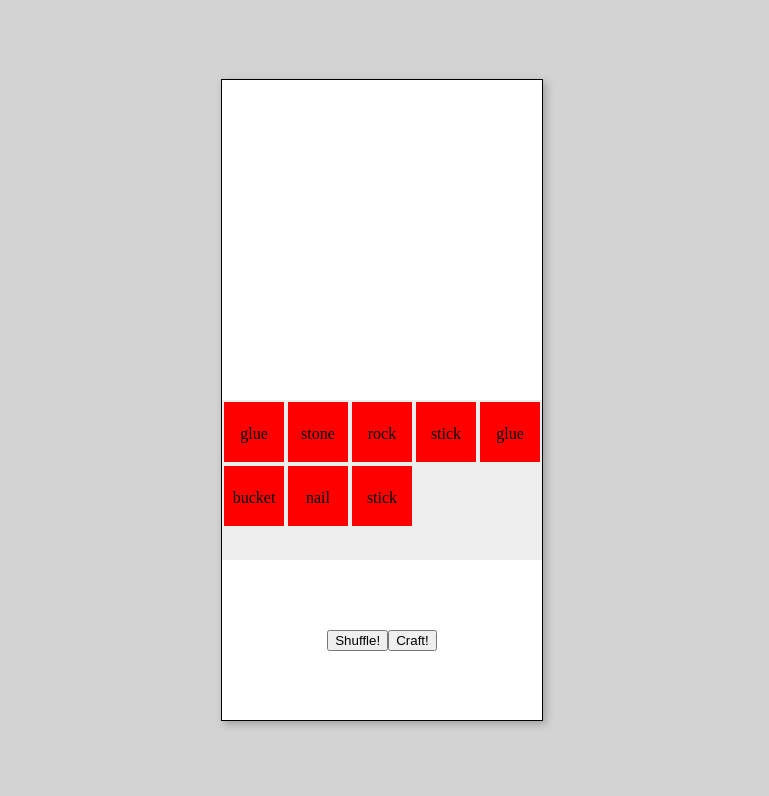
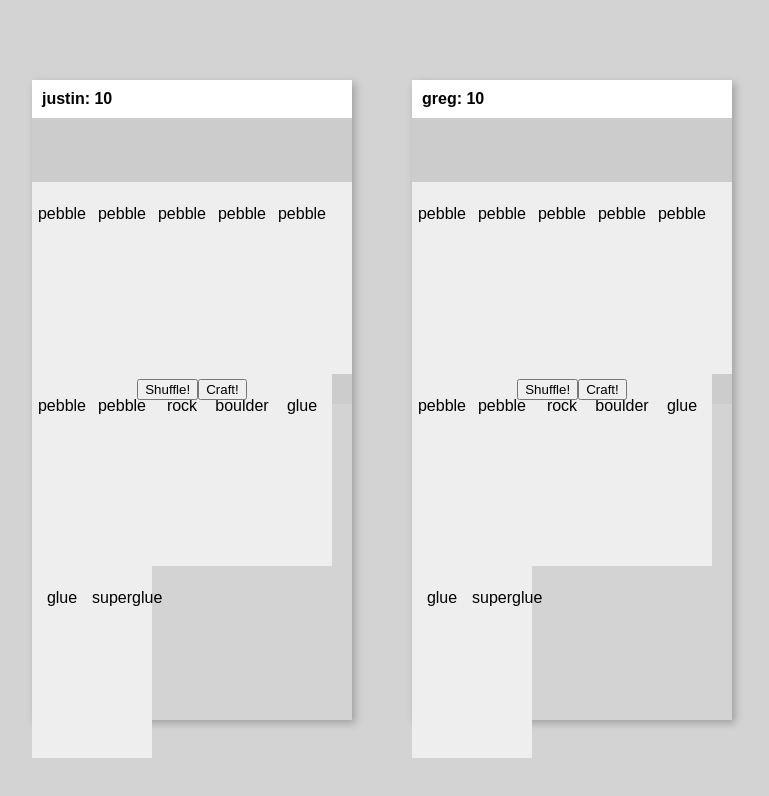
Before and after one commit to jbakse/battle-craft, a Vue app: page / in a window 1280 px wide. Shown: the top 796 px of the page, without its empty margins (258-1027 px from the left). Built offline with nearby package versions, Linux system fonts and the light colour scheme.

Commit message:
craft and fight

```diff
--- a/src/App.vue
+++ b/src/App.vue
@@ -1,149 +1,102 @@
 <template>
   <div id="app">
-    <div id="workbench">
-       <item
-        v-for="i in workbenchItems"
-        v-bind:name="i.name"
-        v-bind:key="i.id"
-        v-bind:item="i"
-        v-on:onClick="onWorkbenchItemClicked"
-        >
-        </item>
+    <div class="screen">
+      <character-status
+      v-bind="character1"
+      />
+
+      <battle-bench
+      v-on:attacksCrafted="onAttacksCrafted"
+      :workbenchItems="character1.workbench"
+      :inventoryItems="character1.inventory"
+      :owner="character1"
+      >
+      </battle-bench>
     </div>
-    <ul id="inventory">
-        <item
-        v-for="i in inventoryItems"
-        v-bind:name="i.name"
-        v-bind:key="i.id"
-        v-bind:item="i"
-        v-on:onClick="onInventoryItemClicked"
-        >
-        </item>
-    </ul>
-    <div id="actions">
-      <button v-on:click="shuffle">Shuffle!</button>
-      <button v-on:click="craft">Craft!</button>
+    <div class="screen">
+      <character-status
+      v-bind="character2"
+      />
+
+      <battle-bench
+      v-on:attacksCrafted="onAttacksCrafted"
+      :workbenchItems="character2.workbench"
+      :inventoryItems="character2.inventory"
+      :owner="character2"
+      >
+      </battle-bench>
     </div>
+
   </div>
 </template>
 
 <script>
-import Item from "./components/Item";
+import { Character, Item, createLibraryItem } from "./battle-craft.js";
+import BattleBench from "./components/BattleBench";
+import CharacterStatus from "./components/CharacterStatus";
 import * as _ from "lodash";
-
-let itemId = 0;
-class item {
-  level = 1;
-  name = "unnamed";
-  type = "craft";
-  elements = [];
-  specials = [];
-
-  constructor(name) {
-    this.name = name;
-    this.id = ++itemId;
-  }
-
-  toString() {
-    return `${this.name}:${this.id}`;
-  }
-}
-
-let inventory = [
-  new item("glue"),
-  new item("stone"),
-  new item("rock"),
-  new item("stick"),
-  new item("glue"),
-  new item("bucket"),
-  new item("nail"),
-  new item("stick")
-];
-
-let workbench = [];
-
-function removeFirst(array, item) {
-  let i = array.indexOf(item);
-  if (i < 0) return false;
-  array.splice(i, 1);
-  return true;
-}
 
 export default {
   name: "app",
   components: {
-    Item
+    BattleBench,
+    CharacterStatus
   },
   data: () => {
+    let character1 = new Character("justin");
+    character1.inventory.push(createLibraryItem("pebble"));
+    character1.inventory.push(createLibraryItem("pebble"));
+    character1.inventory.push(createLibraryItem("pebble"));
+    character1.inventory.push(createLibraryItem("pebble"));
+    character1.inventory.push(createLibraryItem("pebble"));
+    character1.inventory.push(createLibraryItem("pebble"));
+    character1.inventory.push(createLibraryItem("pebble"));
+    character1.inventory.push(createLibraryItem("rock"));
+    character1.inventory.push(createLibraryItem("boulder"));
+    character1.inventory.push(createLibraryItem("glue"));
+    character1.inventory.push(createLibraryItem("glue"));
+    character1.inventory.push(createLibraryItem("superglue"));
+
+    let character2 = new Character("greg");
+    character2.inventory.push(createLibraryItem("pebble"));
+    character2.inventory.push(createLibraryItem("pebble"));
+    character2.inventory.push(createLibraryItem("pebble"));
+    character2.inventory.push(createLibraryItem("pebble"));
+    character2.inventory.push(createLibraryItem("pebble"));
+    character2.inventory.push(createLibraryItem("pebble"));
+    character2.inventory.push(createLibraryItem("pebble"));
+    character2.inventory.push(createLibraryItem("rock"));
+    character2.inventory.push(createLibraryItem("boulder"));
+    character2.inventory.push(createLibraryItem("glue"));
+    character2.inventory.push(createLibraryItem("glue"));
+    character2.inventory.push(createLibraryItem("superglue"));
+
+    character1.target = character2;
+    character2.target = character1;
     return {
-      inventoryItems: inventory,
-      workbenchItems: workbench
+      character1,
+      character2
     };
   },
   methods: {
-    onWorkbenchItemClicked(clicked) {
-      let result = removeFirst(this.workbenchItems, clicked.item);
-      if (result) {
-        this.inventoryItems.push(clicked.item);
-      }
-    },
-
-    onInventoryItemClicked(clicked) {
-      let result = removeFirst(this.inventoryItems, clicked.item);
-      if (result) {
-        this.workbenchItems.push(clicked.item);
-      }
-    },
-
-    craft() {
-      if (this.workbenchItems.length !== 3) {
-        return console.error("wrong noumber of items");
-      }
-      let a = this.workbenchItems.shift();
-      let b = this.workbenchItems.shift();
-      let c = this.workbenchItems.shift();
-
-      this.inventoryItems.push(new item("crafted"));
-
-      console.log(`craft ${a} + ${b} + ${c}`);
-    },
-
-    shuffle() {
-      console.log("shuffle");
-      this.inventoryItems = _.shuffle(this.inventoryItems);
+    onAttacksCrafted(crafter, attacks) {
+      console.log(`${crafter} attacks ${crafter.target}`);
+      // attacks.forEach(attack => {
+      //   crafter.target.applyAttack(attack);
+      // });
+      attacks.forEach(attack => {
+        crafter.target.applyAttack(attack);
+      });
     }
   }
 };
 </script>
 
 <style>
-#workbench {
-  height: 320px;
-  display: flex;
-  flex-wrap: wrap;
-  align-content: flex-start;
-}
-
-#inventory {
-  background: #eee;
-  margin: 0;
-  padding: 0;
-  height: 160px;
-  display: flex;
-  flex-wrap: wrap;
-  align-content: flex-start;
-}
-
-#actions {
-  height: 160px;
-  display: flex;
-  align-items: center;
-  justify-content: center;
-}
-
 html,
 body {
   height: 100%;
+  font-family: Arial, Helvetica, sans-serif;
 }
 
 body {
@@ -155,10 +108,15 @@ body {
 }
 
 #app {
-  width: 320px;
+  width: 700px;
+  /* border: 1px solid green; */
+  display: flex;
+  justify-content: space-between;
+}
+
+.screen {
   height: 640px;
-  border: 1px solid black;
-  background: white;
   box-shadow: 3px 3px 8px rgba(0, 0, 0, 0.25);
+  /* border: 1px solid blue; */
 }
 </style>
--- /dev/null
+++ b/src/battle-craft.js
@@ -0,0 +1,123 @@
+import * as _ from "lodash";
+
+
+let characterId = 0;
+export class Character {
+  id = 0;
+  hp = 10;
+  armor = 1;
+  name = "unnamed";
+  inventory = [];
+  workbench = [];
+  target = undefined;
+
+  constructor(name) {
+    this.name = name;
+    this.id = ++characterId;
+  }
+
+  toString() {
+    return `${this.name}:${this.id}`;
+  }
+
+
+  craft(a, b, c) {
+
+    console.log(`${this.name} crafts ${a} + ${b} + ${c}`);
+    let items = [];
+    let attacks = [];
+
+    if (a.type == "attack") {
+      attacks.push(new Attack(a.level + b.level + c.level));
+    }
+
+    if (a.type == "craft") {
+      let level = b.level + c.level;
+      level = Math.min(5, level);
+      let type = b.type;
+
+      let name = "crafted";
+      let matches = _.filter(itemLibrary, (item) => {
+        return item.level <= level && item.type === type;
+      });
+      _.sortBy(matches, ['level']);
+
+      if (matches.length > 0) {
+        let match = matches.pop();
+        name = match.name;
+        if (match.level < level) {
+          name += "+";
+        }
+      }
+
+      for (let i = 0; i < a.level; i++) {
+
+        items.push(new Item(`c:${name}`, level, type));
+
+      }
+
+
+    }
+
+    return {
+      items,
+      attacks
+    }
+  }
+
+  applyAttack(attack) {
+    let damage = attack.value - this.armor;
+    damage = Math.max(0, damage);
+    this.hp -= damage;
+    console.log(`${this} takes ${damage} damage`);
+  }
+}
+
+let itemId = 0;
+export class Item {
+  id = 0;
+  name = "unnamed";
+  level = 0;
+  type = "craft";
+  elements = [];
+  specials = [];
+
+  constructor(name, level = 0, type = "craft") {
+    this.name = name;
+    this.level = level;
+    this.type = type;
+    this.id = ++itemId;
+  }
+
+  toString() {
+    return `${this.name}:${this.id}`;
+  }
+}
+
+export function createLibraryItem(name) {
+  let item;
+  if (itemLibrary[name]) {
+    item = _.cloneDeep(itemLibrary[name]);
+  } else {
+    item = _.cloneDeep(itemLibrary.dust);
+  }
+  item.id = ++itemId;
+  return item;
+}
+
+let itemLibrary = {
+  dust: new Item("dust", 0, "attack"),
+  pebble: new Item("pebble", 1, "attack"),
+  rock: new Item("rock", 2, "attack"),
+  boulder: new Item("boulder", 4, "attack"),
+  glue: new Item("glue", 1, "craft"),
+  superglue: new Item("superglue", 2, "craft")
+
+}
+
+export class Attack {
+  value = 1;
+  constructor(value = 1) {
+    this.value = value;
+  }
+}
--- /dev/null
+++ b/src/components/BattleBench.vue
@@ -0,0 +1,154 @@
+<template>
+  <div class="battle-bench">
+    <div class="workbench">
+        <transition-group name="list" tag="div">
+            <item
+            class = "list-item"
+            v-for="i in workbenchItems"
+            v-bind:name="i.name"
+            v-bind:key="i.id"
+            v-bind:item="i"
+            v-on:onClick="onWorkbenchItemClicked"
+            >
+            </item>
+        </transition-group>
+    </div>
+    <div class="inventory">
+        <transition-group name="list" tag="div">
+            <item
+            class = "list-item"
+            v-for="i in inventoryItems"
+            v-bind:name="i.name"
+            v-bind:key="i.id"
+            v-bind:item="i"
+            v-on:onClick="onInventoryItemClicked"
+            >
+            </item>
+        </transition-group>
+    </div>
+    <div class="actions">
+      <button v-on:click="shuffle">Shuffle!</button>
+      <button v-on:click="craft">Craft!</button>
+    </div>
+  </div>
+</template>
+
+<script>
+import * as BC from "../battle-craft.js";
+import Item from "./Item";
+import * as _ from "lodash";
+
+function removeFirst(array, item) {
+  let i = array.indexOf(item);
+  if (i < 0) return false;
+  array.splice(i, 1);
+  return true;
+}
+
+export default {
+  name: "battle-bench",
+  props: ["inventoryItems", "workbenchItems", "owner"],
+  components: {
+    Item
+  },
+  data: () => {
+    return {};
+  },
+  methods: {
+    onWorkbenchItemClicked(clicked) {
+      let result = removeFirst(this.workbenchItems, clicked.item);
+      if (result) {
+        this.inventoryItems.push(clicked.item);
+      }
+    },
+
+    onInventoryItemClicked(clicked) {
+      console.log(this.inventoryItems);
+
+      let result = removeFirst(this.inventoryItems, clicked.item);
+      if (result) {
+        this.workbenchItems.push(clicked.item);
+      }
+    },
+
+    craft() {
+      if (this.workbenchItems.length !== 3) {
+        return console.error("wrong noumber of items");
+      }
+      let a = this.workbenchItems.shift();
+      let b = this.workbenchItems.shift();
+      let c = this.workbenchItems.shift();
+
+      let { items, attacks } = this.owner.craft(a, b, c);
+
+      items.forEach(item => {
+        console.log(`${this.owner} crafted a level ${item.level} ${item.name}`);
+        this.inventoryItems.push(item);
+      });
+
+      if (attacks.length > 0) {
+        this.$emit("attacksCrafted", this.owner, attacks);
+      }
+    },
+
+    shuffle() {
+      console.log("shuffle");
+      this.inventoryItems = _.shuffle(this.inventoryItems);
+    }
+  }
+};
+</script>
+
+<style>
+.battle-bench {
+  width: 320px;
+
+  background: white;
+
+  /* border: 1px solid orange; */
+}
+
+.workbench {
+  height: 64px;
+
+  background-color: #ccc;
+}
+.workbench div {
+  display: flex;
+  flex-wrap: wrap;
+  justify-content: center;
+  /* overflow: hidden; */
+}
+
+.inventory div {
+  background: #eee;
+  margin: 0;
+  padding: 0;
+  height: 192px;
+  /* display: flex;
+  flex-wrap: wrap;
+  align-content: flex-start; */
+}
+
+.actions {
+  height: 30px;
+  display: flex;
+  align-items: center;
+  justify-content: center;
+  background-color: #ccc;
+}
+
+.list-item {
+  transition: all 0.2s;
+  display: inline-block;
+  margin-right: 10px;
+}
+.list-enter,
+.list-leave-to {
+  opacity: 0;
+  transform: translateY(0px) scale(0.5);
+}
+.list-leave-active {
+  position: absolute;
+}
+</style>
--- /dev/null
+++ b/src/components/CharacterStatus.vue
@@ -0,0 +1,21 @@
+<template>
+  <div>{{name}}: {{hp}}</div>
+</template>
+
+<script>
+export default {
+  name: "characterStatus",
+  props: ["name", "hp"],
+  methods: {}
+};
+</script>
+
+<!-- Add "scoped" attribute to limit CSS to this component only -->
+<style scoped>
+div {
+  color: black;
+  background-color: white;
+  font-weight: bold;
+  padding: 10px;
+}
+</style>
--- a/src/components/Item.vue
+++ b/src/components/Item.vue
@@ -1,5 +1,5 @@
 <template>
-  <li v-on:click="onClick">{{name}}</li>
+  <div v-on:click="onClick">{{name}}</div>
 </template>
 
 <script>
@@ -16,7 +16,7 @@ export default {
 
 <!-- Add "scoped" attribute to limit CSS to this component only -->
 <style scoped>
-li {
+div {
   width: 60px;
   height: 60px;
 
```
